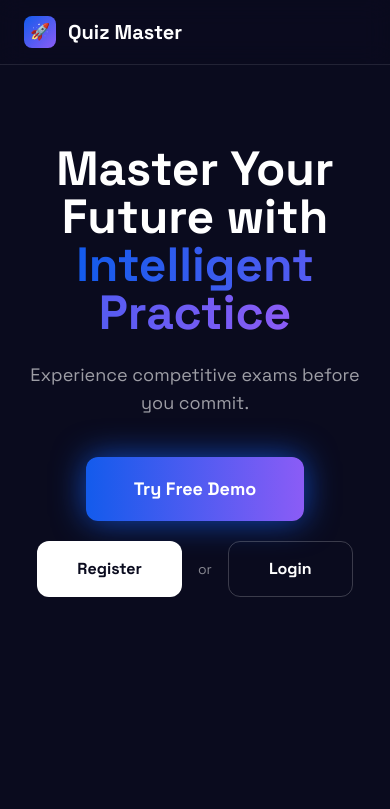
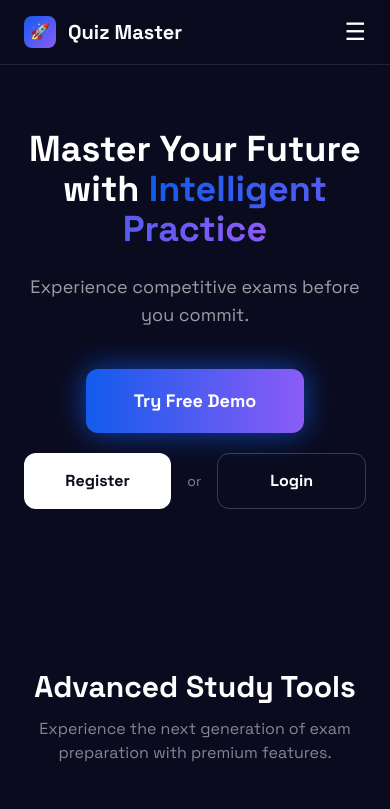
Before and after one commit to Aishii09/Quiz, a React (Create React App) app: page / in a window 390 px wide. Shown: the top 809 px of the page. Built offline with nearby package versions, Linux system fonts and the light colour scheme.

Commit message:
Hamburger menu for mobile

```diff
--- a/src/components/Navbar.jsx
+++ b/src/components/Navbar.jsx
@@ -1,17 +1,17 @@
 import { Link, NavLink, useLocation } from "react-router-dom";
+import { useState } from "react";
 
+export default function Navbar({ showAuth = false }) {
+  const location = useLocation();
+  const isLandingPage = location.pathname === "/";
 
-
-export default function Navbar({ showAuth = false}) {
-  const location = useLocation();
-
-  // ❌ hide profile ONLY on landing page
-  const isLandingPage = location.pathname === "/";
+  // ✅ Mobile menu state
+  const [menuOpen, setMenuOpen] = useState(false);
 
   return (
     <header className="sticky top-0 z-50 flex items-center justify-between border-b border-white/10 px-6 md:px-20 py-4 backdrop-blur-md bg-background-dark/80">
 
-      {/* LOGO */}
+      {/* LOGO LEFT */}
       <Link to="/" className="flex items-center gap-3">
         <div className="size-8 bg-gradient-to-br from-primary to-accent-purple rounded-lg flex items-center justify-center">
           🚀
@@ -21,26 +21,58 @@ export default function Navbar({ showAuth = false}) {
         </h2>
       </Link>
 
-      {/* NAV LINKS */}
-      <div className="hidden md:flex items-center gap-10">
+      {/* RIGHT SIDE (NAV + AUTH) */}
+      <div className="flex items-center gap-8">
 
-        <nav className="flex gap-8">
-          <NavLink to="/home" className="nav-link">Home</NavLink>
-          <NavLink to="/quizzes" className="nav-link">Quizzes</NavLink>
-          <NavLink to="/results" className="nav-link">Results</NavLink>
-          <NavLink to="/leaderboard" className="nav-link">Leaderboard</NavLink>
+        {/* ✅ Mobile Hamburger Button */}
+        <button
+          className="md:hidden text-white text-2xl"
+          onClick={() => setMenuOpen(!menuOpen)}
+        >
+          ☰
+        </button>
 
-          {/* ✅ SHOW PROFILE ON EVERY PAGE EXCEPT LANDING */}
+        {/* NAV LINKS */}
+        <nav
+          className={`${
+            menuOpen ? "flex" : "hidden"
+          } md:flex flex-col md:flex-row absolute md:static top-16 right-6 md:right-0 bg-background-dark md:bg-transparent p-6 md:p-0 rounded-xl md:rounded-none gap-6 md:gap-8`}
+        >
+          <NavLink to="/home" className="nav-link" onClick={() => setMenuOpen(false)}>Home</NavLink>
+          <NavLink to="/quizzes" className="nav-link" onClick={() => setMenuOpen(false)}>Quizzes</NavLink>
+          <NavLink to="/results" className="nav-link" onClick={() => setMenuOpen(false)}>Results</NavLink>
+          <NavLink to="/leaderboard" className="nav-link" onClick={() => setMenuOpen(false)}>Leaderboard</NavLink>
+
           {!isLandingPage && (
-            <NavLink to="/profile" className="nav-link">
+            <NavLink to="/profile" className="nav-link" onClick={() => setMenuOpen(false)}>
               Profile
             </NavLink>
           )}
+
+          {/* ✅ Login / Register for Mobile */}
+          {showAuth && isLandingPage && (
+            <div className="flex flex-col md:hidden gap-4">
+              <Link
+                to="/login"
+                className="text-white/70 hover:text-white text-sm"
+                onClick={() => setMenuOpen(false)}
+              >
+                Login
+              </Link>
+              <Link
+                to="/register"
+                className="bg-primary text-white px-5 py-2 rounded-lg text-sm font-bold text-center"
+                onClick={() => setMenuOpen(false)}
+              >
+                Register
+              </Link>
+            </div>
+          )}
         </nav>
 
-        {/* ✅ Login / Register ONLY on landing page */}
+        {/* ✅ Desktop Login / Register */}
         {showAuth && isLandingPage && (
-          <div className="flex items-center gap-6">
+          <div className="hidden md:flex items-center gap-6">
             <Link to="/login" className="text-white/70 hover:text-white text-sm">
               Login
             </Link>
@@ -53,8 +85,6 @@ export default function Navbar({ showAuth = false}) {
           </div>
         )}
 
-
-
       </div>
     </header>
   );
--- a/src/pages/Landing.jsx
+++ b/src/pages/Landing.jsx
@@ -18,9 +18,9 @@ export default function Landing() {
       <Navbar showAuth />
 
       {/* ================= HERO ================= */}
-      <section className="relative overflow-hidden pt-20 pb-32 px-6">
+      <section className="relative overflow-hidden pt-16 pb-20 px-6">
         <div className="max-w-[1000px] mx-auto text-center relative z-10">
-          <h1 className="text-5xl md:text-7xl font-black mb-6">
+          <h1 className="text-4xl sm:text-5xl md:text-7xl font-black mb-6">
             Master Your Future with{" "}
             <span className="bg-clip-text text-transparent bg-gradient-to-r from-primary to-accent-purple">
               Intelligent Practice
@@ -43,7 +43,7 @@ export default function Landing() {
           <div className="flex items-center justify-center gap-4">
             <Link
               to="/register"
-              className="rounded-xl h-14 px-10 bg-white text-background-dark font-bold flex items-center justify-center"
+              className="w-full sm:w-auto rounded-xl h-14 px-10 bg-white text-background-dark font-bold flex items-center justify-center"
             >
               Register
             </Link>
@@ -52,7 +52,7 @@ export default function Landing() {
 
             <Link
               to="/login"
-              className="rounded-xl h-14 px-10 border border-white/20 font-bold flex items-center justify-center"
+              className="w-full sm:w-auto rounded-xl h-14 px-10 border border-white/20 font-bold flex items-center justify-center"
             >
               Login
             </Link>
@@ -107,7 +107,8 @@ export default function Landing() {
 
       {/* ================= PRICING ================= */}
       <section className="max-w-[1200px] mx-auto px-6 py-20">
-        <div className="bg-white/5 border border-white/10 rounded-[3rem] p-12 flex flex-col md:flex-row gap-12">
+        <div className="bg-white/5 border border-white/10 rounded-[2rem] p-6 md:p-12 flex flex-col md:flex-row gap-8 md:gap-12">
+
           <div className="flex-1">
             <h2 className="text-4xl font-bold mb-4">Pro Access</h2>
             <p className="text-white/50 mb-6">
@@ -154,7 +155,8 @@ export default function Landing() {
       {/* ================= DEMO MODAL ================= */}
       {showDemo && (
         <div className="fixed inset-0 z-50 flex items-center justify-center bg-black/70">
-          <div className="bg-background-dark border border-white/10 rounded-3xl p-8 w-full max-w-md relative">
+          <div className="bg-background-dark border border-white/10 rounded-3xl p-6 w-[90%] max-w-md relative">
+
             <button
               onClick={() => setShowDemo(false)}
               className="absolute top-4 right-4 text-white/40"
```
